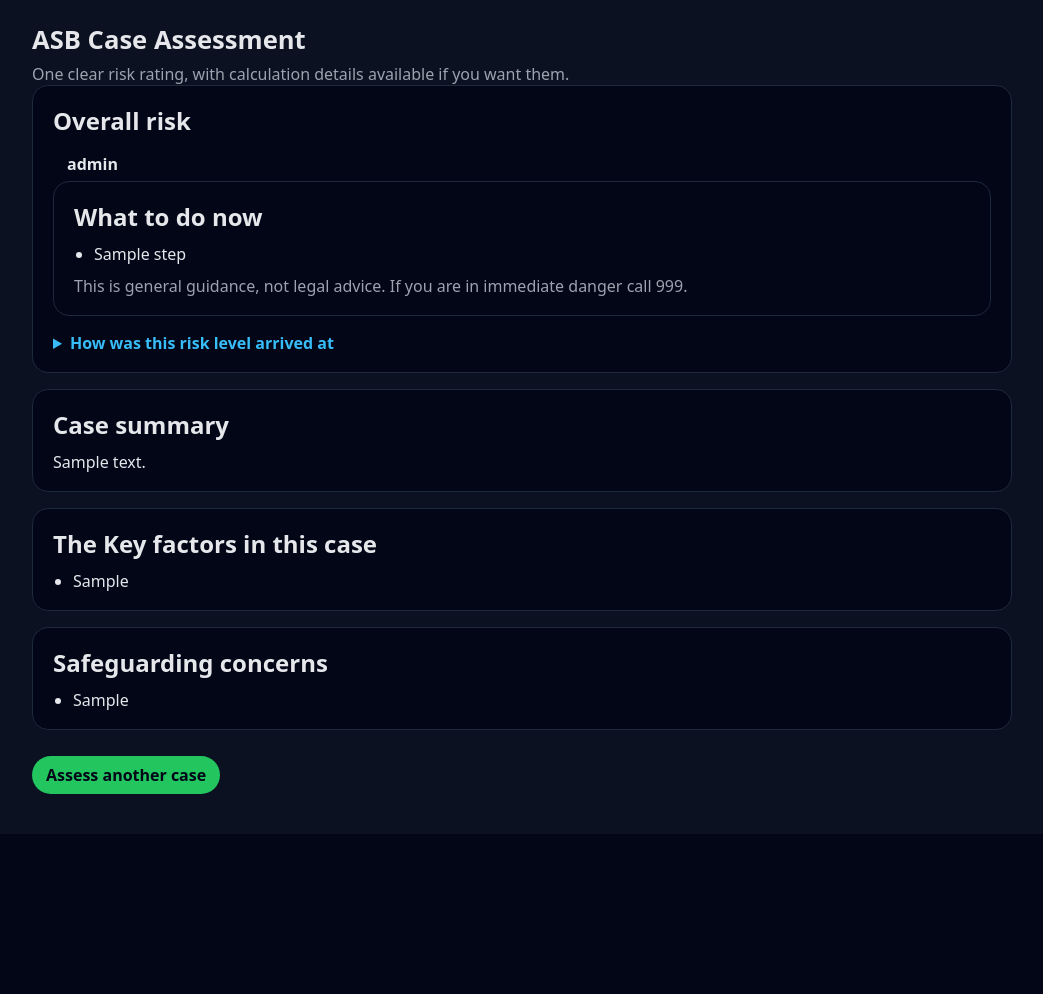
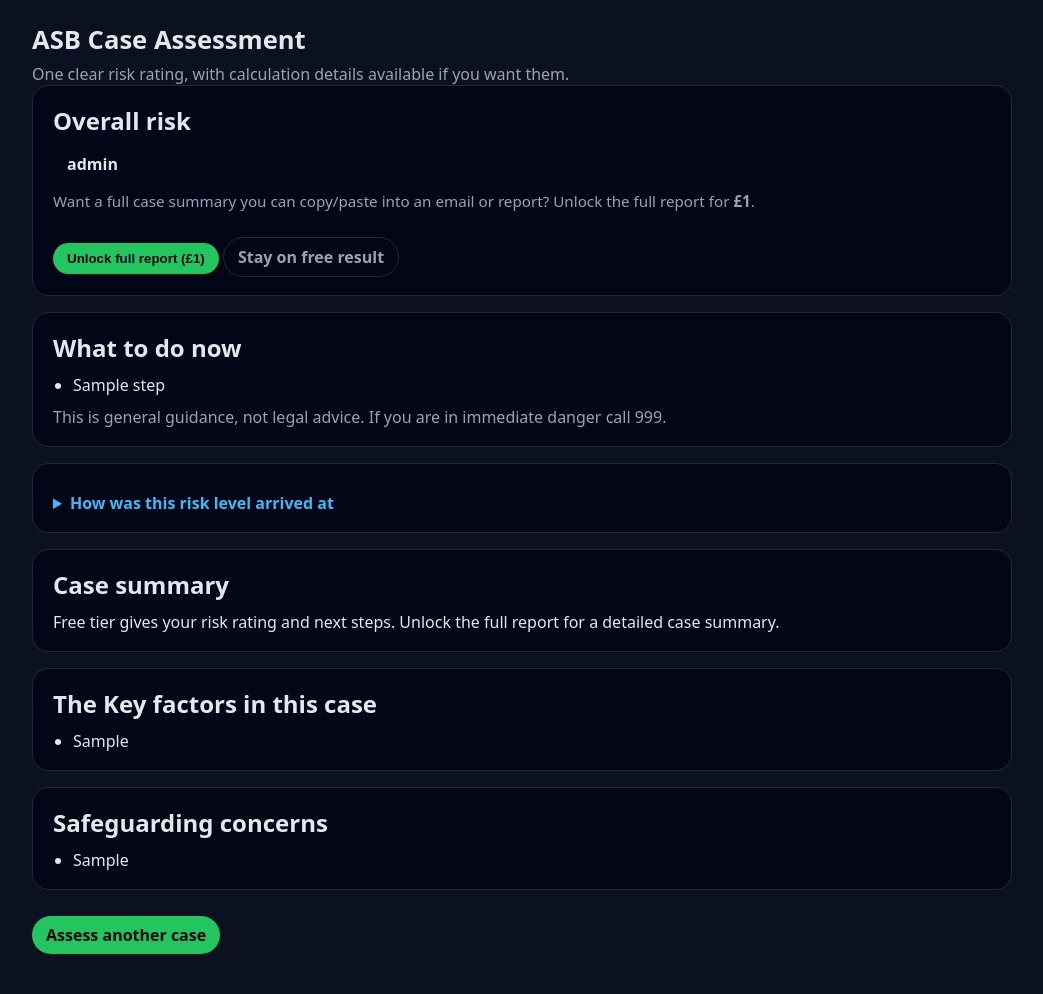
Before and after one commit to ErnieCap/WASBA, a Flask app: template templates/result.html in a window 1280 px wide. Shown: the whole page, without its empty margins (118-1161 px from the left). Before the commit the page ends 794 px from the top, so only its background shows below. Run offline with Flask 3, Linux system fonts and the light colour scheme; the template is opened without the code that fills it: most values are stand-ins (such as "Sample title", 1, 10 or a date in 2020).

Commit message:
Update assessment logic and results template

```diff
--- a/app.py
+++ b/app.py
@@ -1,7 +1,15 @@
-from flask import Flask, render_template, request
-from service import assess_case
+import os
+import uuid
+from flask import Flask, render_template, request, redirect, url_for, abort
+
+from service import assess_case_free, assess_case_premium
+from payments import create_checkout_session, handle_stripe_webhook
 
 app = Flask(__name__)
+
+# DEV-ONLY storage (resets when app restarts)
+CASE_STORE = {}
+# CASE_STORE[case_id] = {"case": {...}, "free_result": {...}, "paid": bool}
 
 
 @app.route("/", methods=["GET"])
@@ -34,8 +42,7 @@ def assess():
         "has_criminal_history": has_criminal_history,
     }
 
-    # --- NEW: matrix fields (optional) ---
-    # Only include matrix_scores if ALL 14 questions are answered.
+    # --- matrix fields (optional) ---
     matrix_scores = {}
     all_answered = True
     for i in range(1, 15):
@@ -52,8 +59,97 @@ def assess():
     if all_answered:
         case["matrix_scores"] = matrix_scores
 
-    result = assess_case(case)
-    return render_template("result.html", result=result)
+    # Create a case_id for paywall flow
+    case_id = str(uuid.uuid4())
+
+    # FREE assessment (no LLM cost)
+    free_result = assess_case_free(case)
+
+    # Store for later checkout/premium
+    CASE_STORE[case_id] = {"case": case, "free_result": free_result, "paid": False}
+
+    # Render free result, with a pay button
+    return render_template("result.html", result=free_result, case_id=case_id, paid=False)
+
+
+@app.route("/create-checkout-session", methods=["POST"])
+def create_checkout():
+    """
+    User clicks 'Unlock full report (£1)'.
+    We create a Stripe Checkout session linked to case_id.
+    """
+    case_id = request.form.get("case_id", "")
+    if not case_id or case_id not in CASE_STORE:
+        abort(400, "Unknown or expired case_id")
+
+    # The URL Stripe should return the user to after payment
+    success_url = url_for("premium", case_id=case_id, _external=True) + "?session_id={CHECKOUT_SESSION_ID}"
+    cancel_url = url_for("free_result", case_id=case_id, _external=True)
+
+    session = create_checkout_session(
+        case_id=case_id,
+        success_url=success_url,
+        cancel_url=cancel_url,
+    )
+    return redirect(session.url, code=303)
+
+
+@app.route("/case/<case_id>", methods=["GET"])
+def free_result(case_id: str):
+    """
+    Show the free result again (e.g. if user cancels Stripe checkout).
+    """
+    record = CASE_STORE.get(case_id)
+    if not record:
+        abort(404, "Case not found (maybe expired).")
+
+    return render_template(
+        "result.html",
+        result=record["free_result"],
+        case_id=case_id,
+        paid=record["paid"],
+    )
+
+
+@app.route("/premium/<case_id>", methods=["GET"])
+def premium(case_id: str):
+    """
+    Premium page: only works once Stripe webhook has marked paid=True.
+    """
+    record = CASE_STORE.get(case_id)
+    if not record:
+        abort(404, "Case not found (maybe expired).")
+
+    if not record["paid"]:
+        # Payment not confirmed yet (webhook is the source of truth)
+        return render_template(
+            "result.html",
+            result=record["free_result"],
+            case_id=case_id,
+            paid=False,
+            payment_pending=True,
+        )
+
+    # Paid: now we can do the expensive call (LLM)
+    premium_result = assess_case_premium(record["case"])
+    return render_template(
+        "result.html",
+        result=premium_result,
+        case_id=case_id,
+        paid=True,
+    )
+
+
+@app.route("/stripe/webhook", methods=["POST"])
+def stripe_webhook():
+    """
+    Stripe will POST events here. We verify signature and, if payment completed,
+    mark CASE_STORE[case_id]["paid"] = True.
+    """
+    payload = request.get_data(as_text=False)
+    sig_header = request.headers.get("Stripe-Signature", "")
+    handled = handle_stripe_webhook(payload, sig_header, CASE_STORE)
+    return ("OK" if handled else "IGNORED", 200)
 
 
 if __name__ == "__main__":
--- a/templates/result.html
+++ b/templates/result.html
@@ -17,7 +17,39 @@
     ul { margin:8px 0 0; padding-left:20px; }
     details { margin-top: 10px; }
     summary { cursor: pointer; color:#38bdf8; font-weight:600; }
-    .btn { display:inline-block; margin-top:10px; text-decoration:none; background:#22c55e; color:#020617; padding:8px 14px; border-radius:999px; font-weight:700; }
+
+    .btn {
+      display:inline-block;
+      margin-top:10px;
+      text-decoration:none;
+      background:#22c55e;
+      color:#020617;
+      padding:8px 14px;
+      border-radius:999px;
+      font-weight:700;
+      border: none;
+      cursor: pointer;
+    }
+
+    .btn-secondary {
+      display:inline-block;
+      margin-top:10px;
+      text-decoration:none;
+      background:transparent;
+      color:#9ca3af;
+      padding:8px 14px;
+      border-radius:999px;
+      font-weight:700;
+      border:1px solid #1e293b;
+      cursor: pointer;
+    }
+
+    .note {
+      margin-top: 10px;
+      color: #9ca3af;
+      font-size: 0.95rem;
+      line-height: 1.4;
+    }
   </style>
 </head>
 <body>
@@ -37,6 +69,25 @@
       {% else %}
         <span class="badge">{{ result.final_risk_level }}</span>
       {% endif %}
+
+      <!-- PAYWALL CTA (only show when not paid) -->
+      {% if not paid %}
+        <p class="note">
+          Want a full case summary you can copy/paste into an email or report? Unlock the full report for <strong>£1</strong>.
+        </p>
+
+        {% if payment_pending %}
+          <p class="note"><strong>Payment not confirmed yet.</strong> If you’ve just paid, wait a few seconds and refresh this page.</p>
+        {% endif %}
+
+        <form method="post" action="/create-checkout-session" style="margin-top: 8px;">
+          <input type="hidden" name="case_id" value="{{ case_id }}">
+          <button class="btn" type="submit">Unlock full report (£1)</button>
+          <a class="btn-secondary" href="/case/{{ case_id }}">Stay on free result</a>
+        </form>
+      {% endif %}
+    </div>
+
     <div class="card">
       <h2 style="margin:0 0 10px;">What to do now</h2>
 
@@ -55,6 +106,7 @@
       </p>
     </div>
 
+    <div class="card">
       <details>
         <summary>How was this risk level arrived at</summary>
         <div style="margin-top:10px; color:#9ca3af;">
@@ -68,7 +120,7 @@
             </p>
           {% endif %}
           <p style="margin:0;">
-            This is the risk assessement without filling in Risk Matrix questions: <strong>{{ result.initial_risk_level }}</strong>
+            This is the risk assessment without filling in Risk Matrix questions: <strong>{{ result.initial_risk_level }}</strong>
           </p>
         </div>
       </details>
@@ -76,7 +128,15 @@
 
     <div class="card">
       <h2 style="margin:0 0 10px;">Case summary</h2>
+
+      {% if paid or result.tier == "premium" %}
         <p style="margin:0;">{{ result.summary }}</p>
+      {% else %}
+        <p style="margin:0;">
+          Free tier gives your risk rating and next steps.
+          Unlock the full report for a detailed case summary.
+        </p>
+      {% endif %}
     </div>
 
     <div class="card">
```
Also changed, not shown: service.py (+46 -9 lines). Lines whose indentation alone changed are shown as unchanged.
